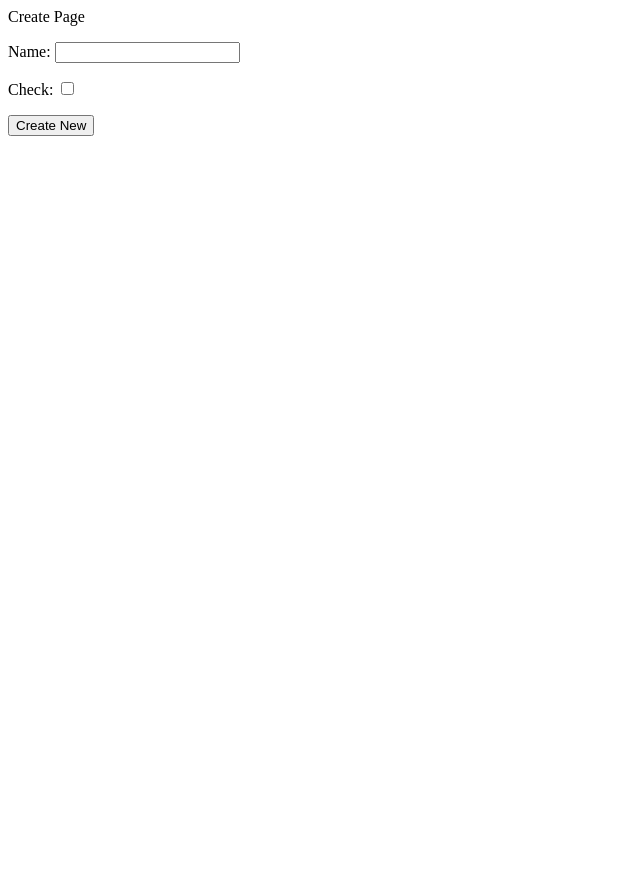
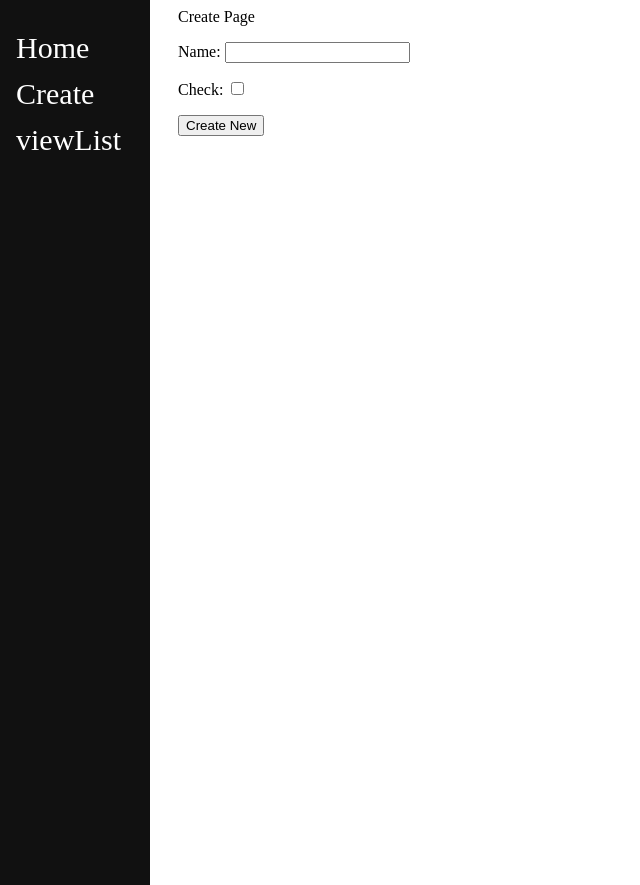
Before and after one commit to VakaPrasanna/Django_Practice, a Django app: page /create/ in a window 1280 px wide. Shown: the whole page, without its empty margins (0-640 px from the left). Run offline with Django 4.2, Linux system fonts and the light colour scheme.

Commit message:
Sidenav added

```diff
--- a/mynewsite/main/templates/main/base.html
+++ b/mynewsite/main/templates/main/base.html
@@ -1,9 +1,41 @@
 <html>
     <head>
+        <style type="text/css">
+            .sidenavbar{
+                height: 100%;
+                width:150px;
+                background-color: #111;
+                overflow-x: hidden;
+                z-index: 1;
+                top:0;
+                left:0;
+                position: fixed;
+                padding-top: 25px;
+            }
+            .sidenavbar a{
+                color: white;
+                text-decoration: none;
+                padding: 6px 8px 6px 16px;
+                display: block;
+                font-size: 30px;
+            }
+            .sidenavbar a:hover{
+                color:rgb(131, 131, 247);
+            }
+            .main{
+                margin-left: 160px;
+                padding: 0px 10px;
+            }
+        </style>
         <title>{% block title %}Admin Dashboard{% endblock %}</title>
     </head>
     <body>
-        <div id="content", name="content">
+        <div class="sidenavbar">
+            <a href="home/">Home</a>
+            <a href="create/">Create</a>
+            <a href="/4">viewList</a>
+        </div>
+        <div id="content", name="content", class="main">
             {% block content %}
             <h1>Base Page</h1>
             {% endblock %}
--- a/mynewsite/main/urls.py
+++ b/mynewsite/main/urls.py
@@ -3,6 +3,6 @@ from . import views
 
 urlpatterns=[
     path("<int:id>", views.index, name="index"),
-    path("", views.home, name="home"),
+    path("home/", views.home, name="home"),
     path("create/", views.create, name="create"),
 ]
--- a/mynewsite/main/views.py
+++ b/mynewsite/main/views.py
@@ -18,7 +18,7 @@ def index(response, id):
                 item.save()
         elif response.POST.get("newItem"):
             txt = response.POST.get("new")
-            if txt is not None and len(txt) > 4:
+            if len(txt) > 4:
                 ls.item_set.create(text=txt , complete=False)
             else:
                 print("Invalid")
```
Also changed, not shown: mynewsite/db.sqlite3.
